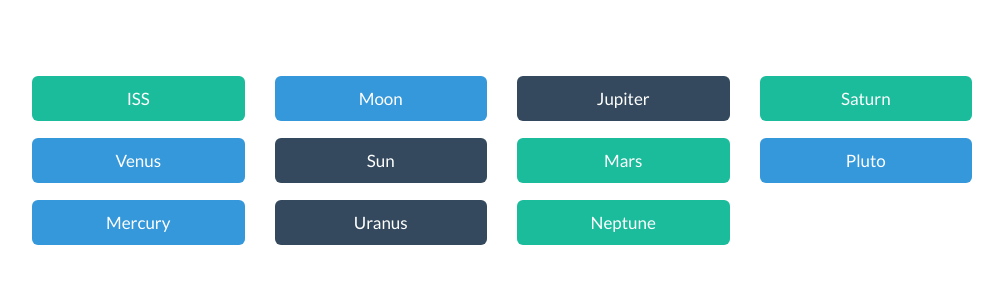
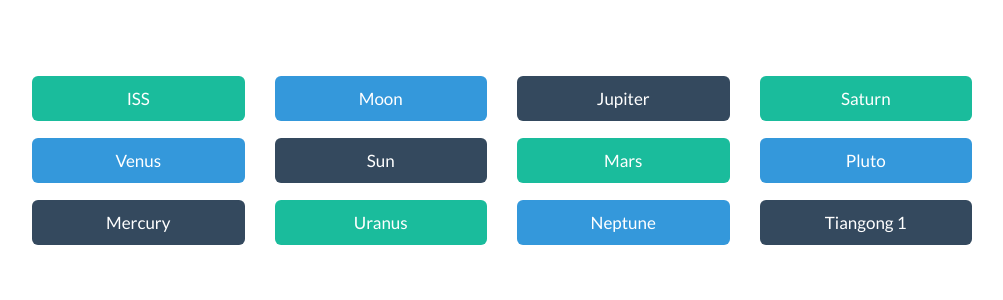
Before and after one commit to amateur-astronomy-club/satellite-tracker, a Python web app: template templates/home.html in a window 1280 px wide. Shown: the part 254-554 px from the top of the page, without its empty margins (138-1141 px from the left). Run offline with Jinja, Linux system fonts and the light colour scheme; the template is opened without the code that fills it, so the values that code supplies are empty; some libraries are stand-ins or nearby versions.

Commit message:
File cleanup. Minor changes.
Added TLE and front end for Tiangong.

```diff
--- /dev/null
+++ b/TLE/25544.txt
@@ -0,0 +1,5 @@
+0 ISS (ZARYA)
+
+1 25544U 98067A   17285.21849166  .00001629  00000-0  31852-4 0  9991
+
+2 25544  51.6415 174.9152 0004698  16.3178 126.9691 15.54146047 79957
--- a/app_test.py
+++ /dev/null
@@ -1 +0,0 @@
-from app import object_setter
--- a/main.py
+++ b/main.py
@@ -7,7 +7,7 @@
 from hardware import Hardware
 
 hardware = Hardware()
-hardware.connect()
+hardware.connect(port2="COM5")
 
 obj = None
 known_objects = {"Mercury": ephem.Mercury(),
@@ -20,7 +20,9 @@
                  "Pluto": ephem.Pluto(),
                  "Sun": ephem.Sun(),
                  "Moon": ephem.Moon(),
-                 "ISS": '25544'}
+                 "ISS": '25544',
+                 "Tiangong 1": "37820",
+                 "Tiangong 2": "41765"}
 
 
 def set_object():
--- a/templates/home.html
+++ b/templates/home.html
@@ -58,13 +58,16 @@
             <input type="submit" name="submit" class="btn btn-block btn-lg btn-info" value="Pluto">
           </div><br><br>
           <div class="col-xs-3">
-            <input type="submit" name="submit" class="btn btn-block btn-lg btn-info" value="Mercury">
+            <input type="submit" name="submit" class="btn btn-block btn-lg btn-inverse" value="Mercury">
           </div>
           <div class="col-xs-3">
-            <input type="submit" name="submit" class="btn btn-block btn-lg btn-inverse" value="Uranus">
+            <input type="submit" name="submit" class="btn btn-block btn-lg btn-primary" value="Uranus">
           </div>
           <div class="col-xs-3">
-            <input type="submit" name="submit" class="btn btn-block btn-lg btn-primary" value="Neptune">
+            <input type="submit" name="submit" class="btn btn-block btn-lg btn-info" value="Neptune">
+          </div>
+          <div class="col-xs-3">
+            <input type="submit" name="submit" class="btn btn-block btn-lg btn-inverse" value="Tiangong 1">
           </div>
 
 
```
Also changed, not shown: 1 other file.
